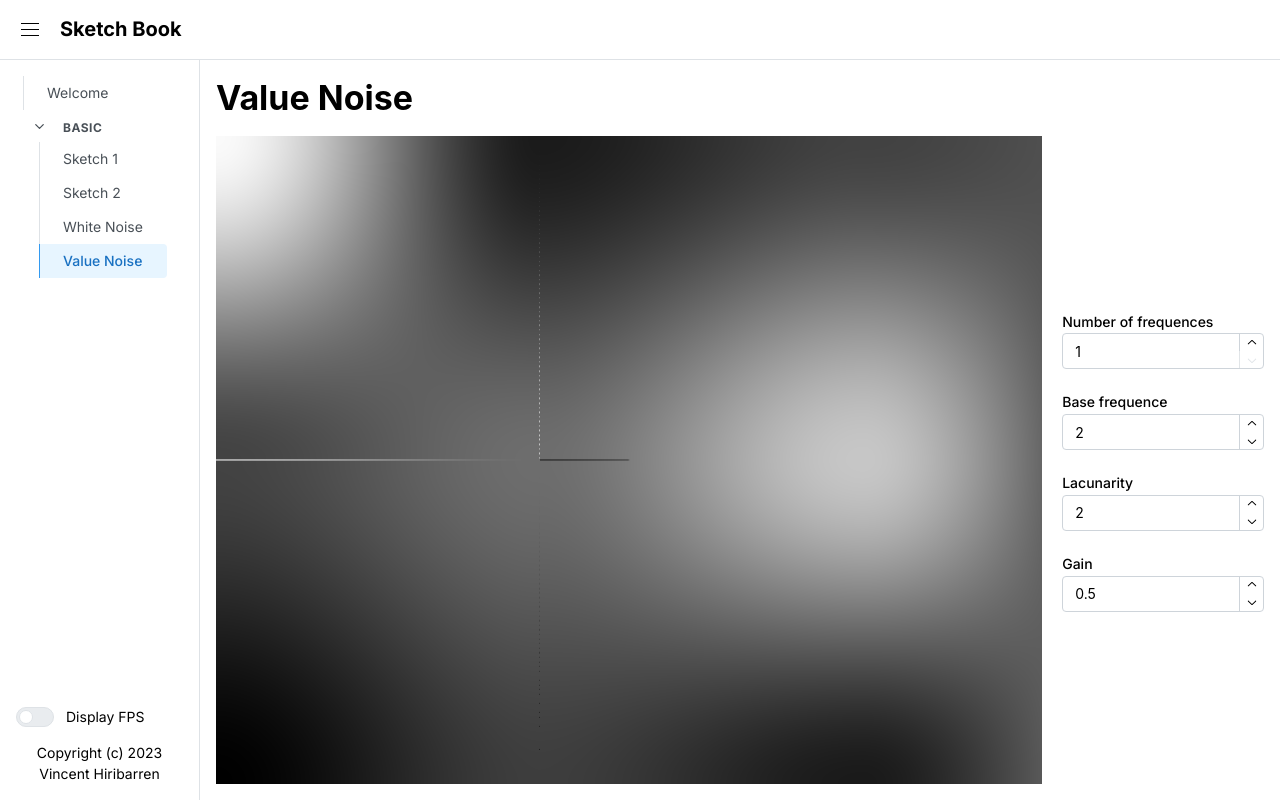
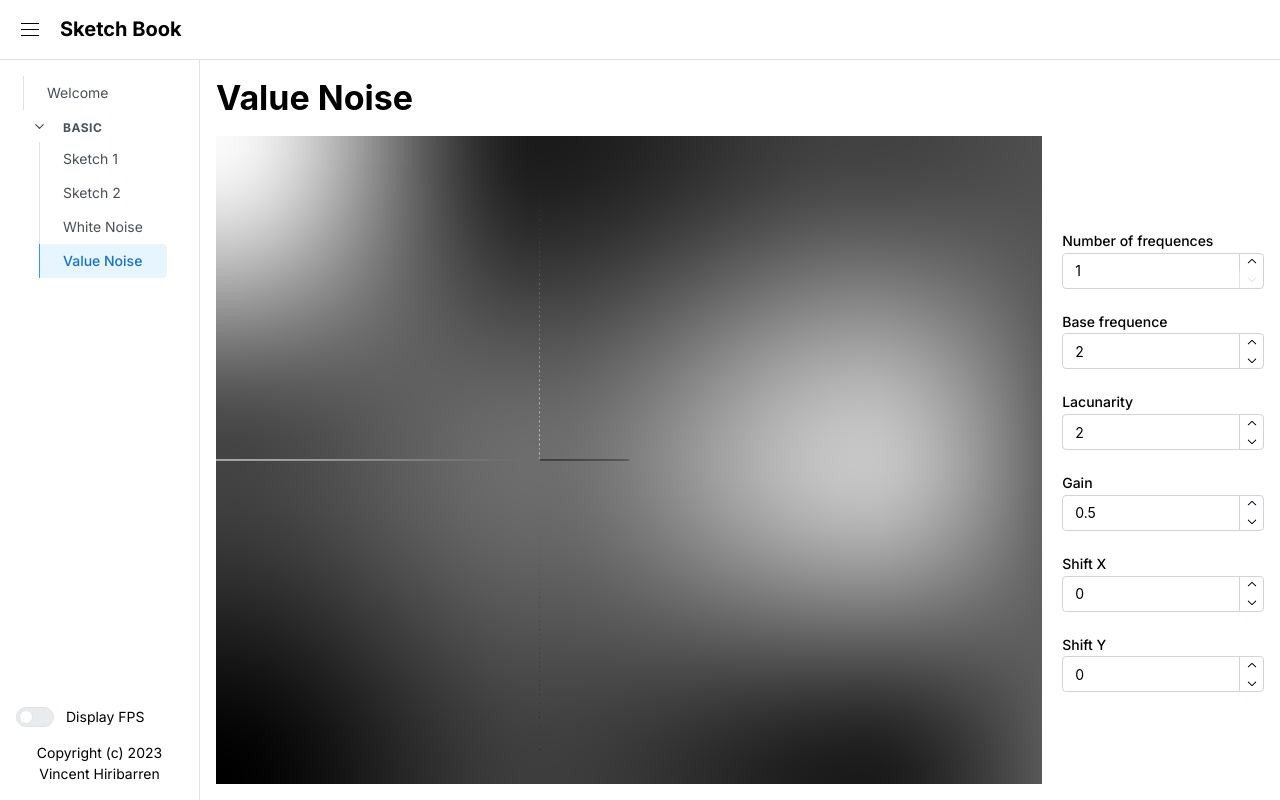
Before and after one commit to vhiribarren/sketch-book, a Next.js app: page /sketches/basic/value-noise in a window 1280 px wide. Built offline with nearby package versions, Linux system fonts and the light colour scheme.

Commit message:
Add shift x and y to value noise

```diff
--- a/src/app/sketches/basic/value-noise/page.tsx
+++ b/src/app/sketches/basic/value-noise/page.tsx
@@ -19,6 +19,12 @@ const UNIFORMS = {
     u_gain: {
         value: 0.5,
     },
+    u_shift_x: {
+        value: 0.0,
+    },
+    u_shift_y: {
+        value: 0.0,
+    },
 };
 
 export default function Page() {
@@ -27,6 +33,8 @@ export default function Page() {
     const [freqBase, setFreqBase] = useState<number | string>(UNIFORMS.u_freq_base.value);
     const [lacunarity, setLacunarity] = useState<number | string>(UNIFORMS.u_lacunarity.value);
     const [gain, setGain] = useState<number | string>(UNIFORMS.u_gain.value);
+    const [shiftX, setShiftX] = useState<number | string>(UNIFORMS.u_shift_x.value);
+    const [shiftY, setShiftY] = useState<number | string>(UNIFORMS.u_shift_y.value);
 
     const materialRef = useCallback((material: ShaderMaterial) => {
         if (material !== null) {
@@ -34,8 +42,10 @@ export default function Page() {
             material.uniforms.u_freq_base.value = freqBase;
             material.uniforms.u_lacunarity.value = lacunarity;
             material.uniforms.u_gain.value = gain;
+            material.uniforms.u_shift_x.value = shiftX;
+            material.uniforms.u_shift_y.value = shiftY;
         }
-    }, [freqCount, freqBase, lacunarity, gain]) as unknown as RefObject<ShaderMaterial>;
+    }, [freqCount, freqBase, lacunarity, gain, shiftX, shiftY]) as unknown as RefObject<ShaderMaterial>;
 
     return (
         <FragmentView
@@ -48,6 +58,8 @@ export default function Page() {
             <NumberInput label="Base frequence" onChange={setFreqBase} value={freqBase} min={0.0} decimalScale={2} />
             <NumberInput label="Lacunarity" onChange={setLacunarity} value={lacunarity} min={0.0} step={0.1} decimalScale={2} />
             <NumberInput label="Gain" onChange={setGain} value={gain} min={0.0} step={0.1} decimalScale={2} />
+            <NumberInput label="Shift X" onChange={setShiftX} value={shiftX} step={0.1} decimalScale={2} />
+            <NumberInput label="Shift Y" onChange={setShiftY} value={shiftY} step={0.1} decimalScale={2} />
 
         </FragmentView>
     );
```
Also changed, not shown: src/app/sketches/basic/value-noise/fragment.glsl.
